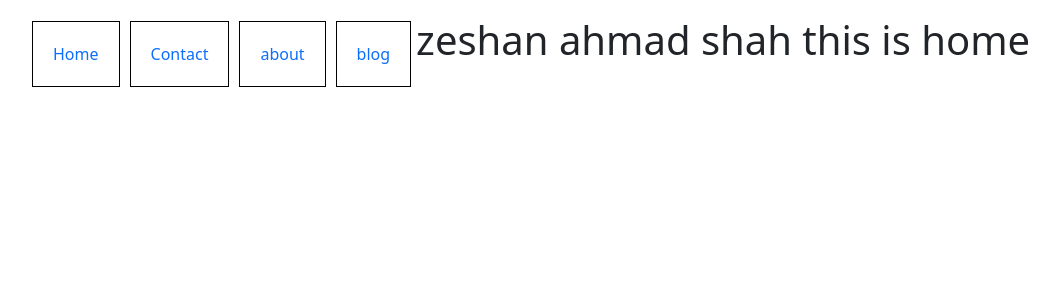
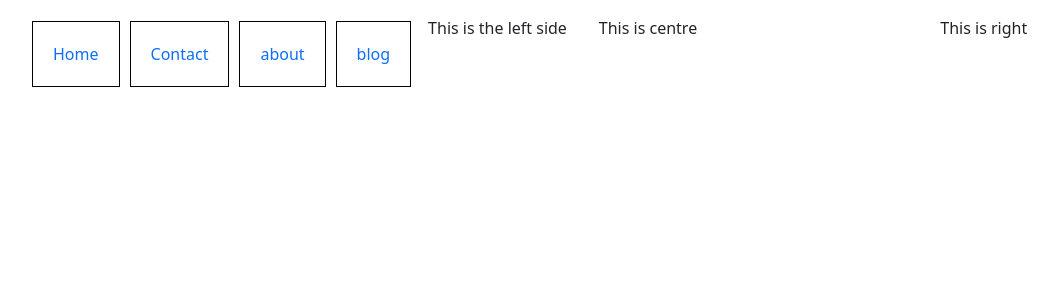
Before and after one commit to Zeshi97-bit/project0, a Flask app: page / in a window 1280 px wide. Shown: the top 300 px of the page, without its empty margins (87-1146 px from the left). Run offline with Flask 2, Linux system fonts and the light colour scheme; parts of the project's set-up code (start-up, migrations or seed data) failed here and were passed over.

Commit message:
update 3/1/21

```diff
--- a/templates/home.html
+++ b/templates/home.html
@@ -1,5 +1,69 @@
 {%extends "layout.html"%}
+
+{% block head %}
+        <link rel="stylesheet" href="{{ url_for('static', filename='css/stylehome.css') }}">
+
+      {% endblock %}
 {%block title%}Home{%endblock%}
 {%block body%}
-  <h1>zeshan ahmad shah this is home</h1>
+<div class="container" id="below_line">
+  <div class="row">
+    <div class="col-sm-3 content1-left">This is the left side </div>
+    <div class="col-sm-6 content1-centre">This is centre </div>
+    <div class="col-sm-3 content1-right">This is right </div>
+
+  </div>
+<!--
+    <div class="col">
+        Line bellow buttons
+    </div>
+</div>
+
+
+<div class="container">
+  <div class="row align-items-start">
+    <div class="col">
+      <img src="{{url_for('static',filename='images/car.jpg')}}" alt="car image" height="50px" width="150px">
+      <p>This car belong to me</p>
+    </div>
+    <div class="col">
+      <img src="{{url_for('static',filename='images/car.jpg')}}" alt="car image" height="50px" width="150px">
+      <p>This car belong to me</p>
+    </div>
+    <div class="col">
+      <img src="{{url_for('static',filename='images/car.jpg')}}" alt="car image" height="50px" width="150px">
+      <p>This car belong to me</p>
+    </div>
+  </div>
+  <div class="row align-items-start">
+    <div class="col">
+      <img src="{{url_for('static',filename='images/car.jpg')}}" alt="car image" height="50px" width="150px">
+      <p>This car belong to me</p>
+    </div>
+    <div class="col">
+      <img src="{{url_for('static',filename='images/car.jpg')}}" alt="car image" height="50px" width="150px">
+      <p>This car belong to me</p>
+    </div>
+    <div class="col">
+      <img src="{{url_for('static',filename='images/car.jpg')}}" alt="car image" height="50px" width="150px">
+      <p>This car belong to me</p>
+    </div>
+  </div>
+  <div class="row align-items-start">
+    <div class="col">
+      <img src="{{url_for('static',filename='images/car.jpg')}}" alt="car image" height="50px" width="150px">
+      <p>This car belong to me</p>
+    </div>
+    <div class="col">
+      <img src="{{url_for('static',filename='images/car.jpg')}}" alt="car image" height="50px" width="150px">
+      <p>This car belong to me</p>
+    </div>
+    <div class="col">
+      <img src="{{url_for('static',filename='images/car.jpg')}}" alt="car image" height="50px" width="150px">
+      <p>This car belong to me</p>
+    </div>
+  </div>
+-->
+  </div>
+
 {%endblock%}
```
